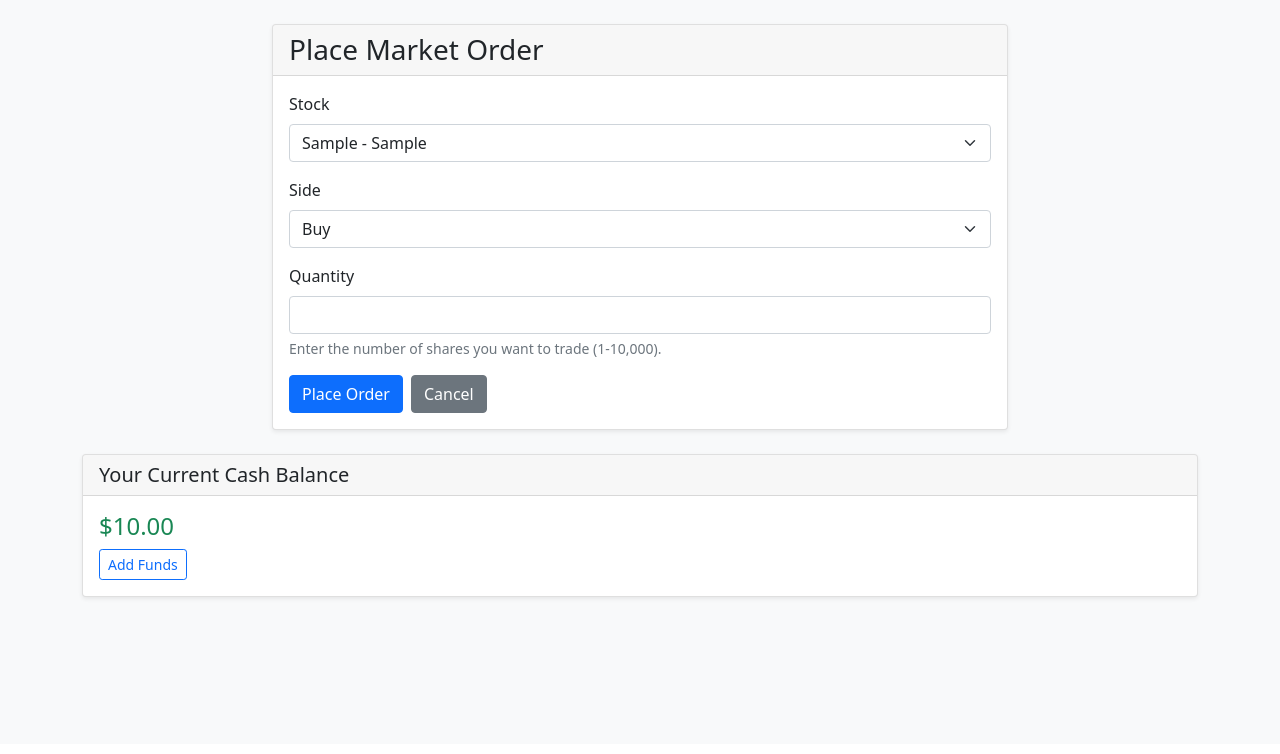
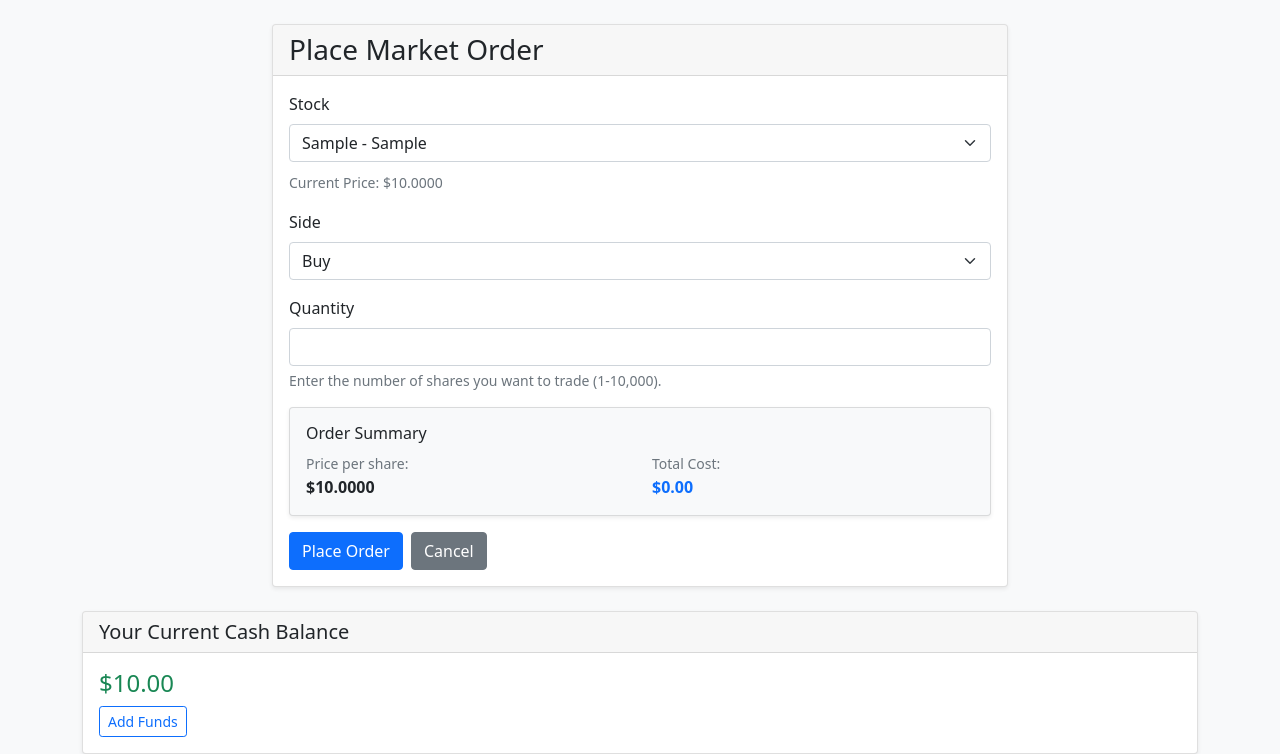
Before and after one commit to raja-naveed/cx_ex, a Flask app: page /trading/place-order in a window 1280 px wide. Shown: the part 56-810 px from the top of the page. Before the commit the page ends 656 px from the top, so only its background shows below. Run offline with Flask 3, Linux system fonts and the light colour scheme; a user stored in the database is signed in; tables that the repository leaves empty hold one stand-in row (values such as "Sample post"); some libraries are stand-ins or nearby versions.

Commit message:
Add live stock price display and order summary to place order page #7

```diff
--- a/app/blueprints/trading/__init__.py
+++ b/app/blueprints/trading/__init__.py
@@ -4,7 +4,7 @@
 from wtforms import SelectField, IntegerField, SubmitField
 from wtforms.validators import DataRequired, NumberRange
 from app import db, limiter
-from app.models import Stock, Order, OrderSide, OrderStatus
+from app.models import Stock, Order, OrderSide, OrderStatus, PriceLive
 import uuid
 
 bp = Blueprint('trading', __name__)
@@ -26,7 +26,17 @@
 @limiter.limit("10 per minute")
 def place_order():
     form = OrderForm()
-    form.stock_id.choices = [(s.id, f"{s.ticker} - {s.company}") for s in Stock.query.filter_by(is_active=True).all()]
+    stocks = Stock.query.filter_by(is_active=True).all()
+    form.stock_id.choices = [(s.id, f"{s.ticker} - {s.company}") for s in stocks]
+
+    # Get current prices for all stocks
+    stock_prices = {}
+    for stock in stocks:
+        price_live = PriceLive.query.filter_by(stock_id=stock.id).first()
+        if price_live:
+            stock_prices[stock.id] = float(price_live.last_price)
+        else:
+            stock_prices[stock.id] = float(stock.initial_price)
 
     if form.validate_on_submit():
         order = Order(
@@ -42,7 +52,7 @@
         flash('Order placed successfully', 'success')
         return redirect(url_for('trading.orders'))
 
-    return render_template('trading/place_order.html', form=form)
+    return render_template('trading/place_order.html', form=form, stock_prices=stock_prices)
 
 @bp.route('/cancel-order/<int:order_id>', methods=['POST'])
 @login_required
--- a/app/templates/trading/place_order.html
+++ b/app/templates/trading/place_order.html
@@ -15,10 +15,13 @@
 
                     <div class="mb-3">
                         {{ form.stock_id.label(class="form-label") }}
-                        {{ form.stock_id(class="form-select") }}
+                        {{ form.stock_id(class="form-select", id="stock-select") }}
                         {% for error in form.stock_id.errors %}
                             <div class="text-danger">{{ error }}</div>
                         {% endfor %}
+                        <div class="mt-2">
+                            <small class="text-muted">Current Price: $<span id="current-price">--</span></small>
+                        </div>
                     </div>
 
                     <div class="mb-3">
@@ -31,11 +34,29 @@
 
                     <div class="mb-3">
                         {{ form.quantity.label(class="form-label") }}
-                        {{ form.quantity(class="form-control") }}
+                        {{ form.quantity(class="form-control", id="quantity-input") }}
                         <div class="form-text">Enter the number of shares you want to trade (1-10,000).</div>
                         {% for error in form.quantity.errors %}
                             <div class="text-danger">{{ error }}</div>
                         {% endfor %}
+                    </div>
+
+                    <div class="mb-3">
+                        <div class="card bg-light">
+                            <div class="card-body">
+                                <h6 class="card-title">Order Summary</h6>
+                                <div class="row">
+                                    <div class="col-6">
+                                        <small class="text-muted">Price per share:</small><br>
+                                        <strong>$<span id="price-per-share">--</span></strong>
+                                    </div>
+                                    <div class="col-6">
+                                        <small class="text-muted">Total Cost:</small><br>
+                                        <strong class="text-primary">$<span id="total-cost">--</span></strong>
+                                    </div>
+                                </div>
+                            </div>
+                        </div>
                     </div>
 
                     <div class="alert alert-info">
@@ -71,4 +92,43 @@
         </div>
     </div>
 </div>
+
+<script>
+// Stock prices data from backend
+const stockPrices = {{ stock_prices|tojson }};
+
+// DOM elements
+const stockSelect = document.getElementById('stock-select');
+const quantityInput = document.getElementById('quantity-input');
+const currentPriceSpan = document.getElementById('current-price');
+const pricePerShareSpan = document.getElementById('price-per-share');
+const totalCostSpan = document.getElementById('total-cost');
+
+// Update price display
+function updatePriceDisplay() {
+    const selectedStockId = stockSelect.value;
+    const quantity = parseInt(quantityInput.value) || 0;
+
+    if (selectedStockId && stockPrices[selectedStockId]) {
+        const price = stockPrices[selectedStockId];
+        const totalCost = price * quantity;
+
+        currentPriceSpan.textContent = price.toFixed(4);
+        pricePerShareSpan.textContent = price.toFixed(4);
+        totalCostSpan.textContent = totalCost.toFixed(2);
+    } else {
+        currentPriceSpan.textContent = '--';
+        pricePerShareSpan.textContent = '--';
+        totalCostSpan.textContent = '--';
+    }
+}
+
+// Event listeners
+stockSelect.addEventListener('change', updatePriceDisplay);
+quantityInput.addEventListener('input', updatePriceDisplay);
+
+// Initial update
+updatePriceDisplay();
+</script>
+
 {% endblock %}
```
